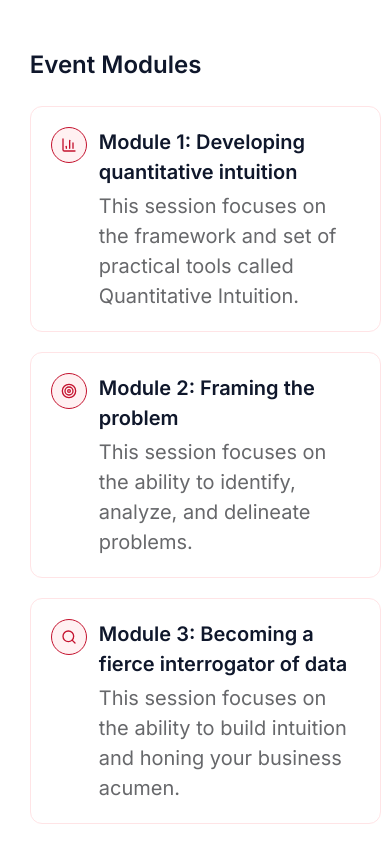
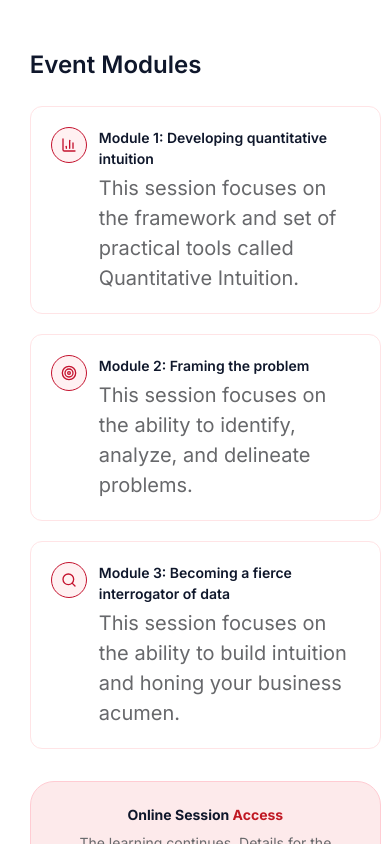
Before and after one commit to elredProductionBackup/theprofessionalnetworkV2, a Next.js app: page /view-details in a window 390 px wide. Shown: the part 1780-2624 px from the top of the page. Built offline with nearby package versions, Linux system fonts and the light colour scheme; no server answers.

Commit message:
mobile v2

```diff
--- a/components/view-details/EventModulesSection.jsx
+++ b/components/view-details/EventModulesSection.jsx
@@ -68,7 +68,7 @@ export default function EventModulesSection({ eventCode = "TPN-LIQ-02AUG2026" }
                     <m.icon className="h-4 w-4" />
                   </span>
                   <div>
-                    <h3 className="font-inter text-[20px] font-semibold text-slate-900">{m.title}</h3>
+                    <h3 className="font-inter text-[14px] font-semibold text-slate-900 sm:text-[20px]">{m.title}</h3>
                     <p className="font-inter mt-1 text-[20px] leading-[1.5] text-[#67686B]">{m.desc}</p>
                   </div>
                 </div>
@@ -78,7 +78,7 @@ export default function EventModulesSection({ eventCode = "TPN-LIQ-02AUG2026" }
 
           {/* Right: online session access card */}
           <div className="rounded-3xl border border-rose-200 bg-[#FDEAEB] p-6 md:p-8">
-            <h3 className="font-inter text-center text-[24px] font-bold leading-[1.3] text-slate-900">
+            <h3 className="font-inter text-center text-[14px] font-bold leading-[1.3] text-slate-900 sm:text-[24px]">
               Online Session <span style={{ color: ONLINE_RED }}>Access</span>
             </h3>
             <p className="font-inter mx-auto mt-2 max-w-sm text-center text-[14px] leading-[1.5] text-[#67686B]">
--- a/components/view-details/UpcomingEventDetailsSection.jsx
+++ b/components/view-details/UpcomingEventDetailsSection.jsx
@@ -76,7 +76,7 @@ export default function UpcomingEventDetailsSection({ currentName }) {
             <div key={p.name} className="rounded-2xl border border-rose-100 bg-white p-5">
               <div className="flex items-start justify-between gap-3">
                 <div>
-                  <h3 className="font-inter text-[18px] font-bold text-slate-900">{p.name}</h3>
+                  <h3 className="font-inter text-[14px] font-bold text-slate-900 sm:text-[18px]">{p.name}</h3>
                   <p className="font-inter text-[14px] text-[#67686B]">{p.school}</p>
                 </div>
                 <img src={p.image} alt={p.name} className="h-11 w-11 shrink-0 rounded-full object-cover" />
--- a/components/view-details/WhyItMattersSection.jsx
+++ b/components/view-details/WhyItMattersSection.jsx
@@ -74,7 +74,7 @@ export default function WhyItMattersSection({
               {attendParagraphs.map((para, i) => (
                 <p
                   key={i}
-                  className={`font-inter text-[20px] font-normal leading-[1.4] tracking-normal text-[#231F20] ${i === 0 ? "" : "mt-4"}`}
+                  className={`font-inter sm:text-[20px] text-[14px] font-normal leading-[1.4] tracking-normal text-[#231F20] ${i === 0 ? "" : "mt-4"}`}
                 >
                   {para}
                 </p>
```
